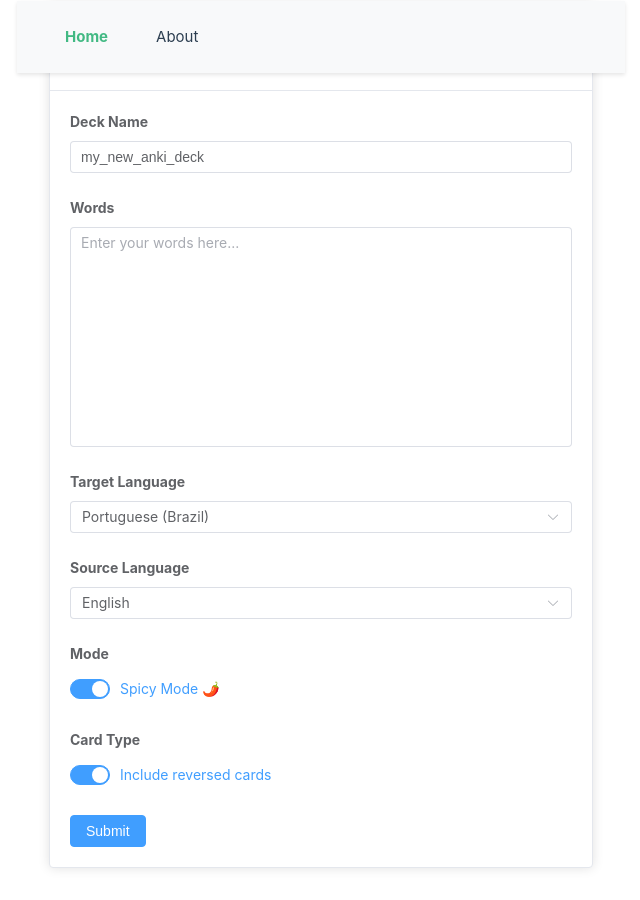
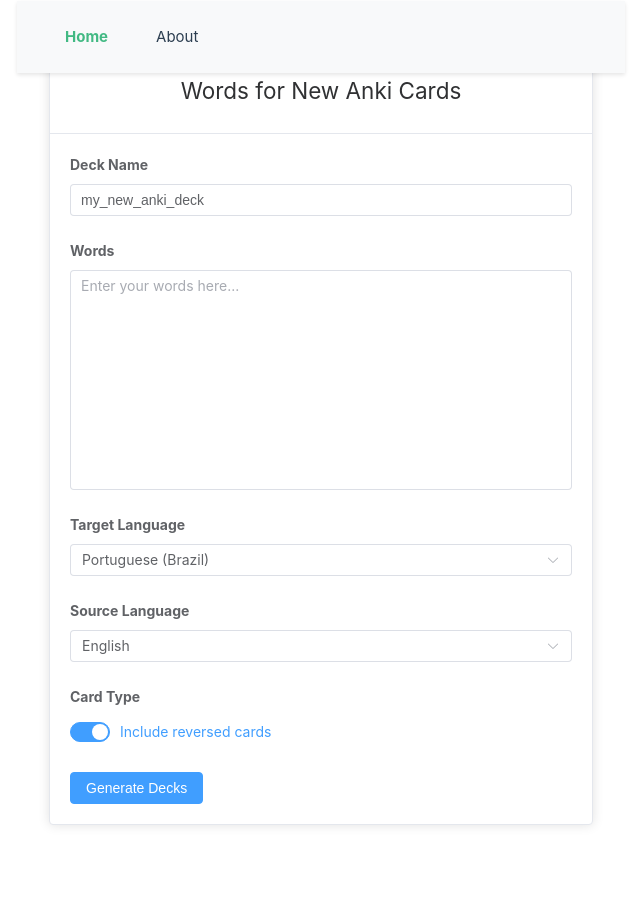
Before and after one commit to aust1nsoz/quick-cards, a Vue app in the folder frontend/: page / in a window 1280 px wide. Shown: the whole page, without its empty margins (15-655 px from the left). After the commit the page ends 857 px from the top, so only its background shows below. Built offline with nearby package versions, Linux system fonts and the light colour scheme; the HTML template or start-up script is replaced by a standard one.

Commit message:
1. auto donwload for anki files.\n2. removed spicy mode from FE

```diff
--- a/frontend/src/views/HomeView.vue
+++ b/frontend/src/views/HomeView.vue
@@ -10,9 +10,26 @@
 const inputTextWords = ref('')
 const targetLanguage = ref('Portuguese (Brazil)')
 const sourceLanguage = ref('English')
-const isSpicyMode = ref(true)
 const includeReversedCards = ref(true)
 const isLoading = ref(false)
+
+const downloadFile = (content: string, filename: string) => {
+  // Convert base64 to binary
+  const binaryString = window.atob(content)
+  const bytes = new Uint8Array(binaryString.length)
+  for (let i = 0; i < binaryString.length; i++) {
+    bytes[i] = binaryString.charCodeAt(i)
+  }
+  const blob = new Blob([bytes], { type: 'application/octet-stream' })
+  const url = window.URL.createObjectURL(blob)
+  const a = document.createElement('a')
+  a.href = url
+  a.download = filename
+  document.body.appendChild(a)
+  a.click()
+  window.URL.revokeObjectURL(url)
+  document.body.removeChild(a)
+}
 
 const handleSubmit = async () => {
   if (!inputTextWords.value.trim()) {
@@ -22,26 +39,32 @@
 
   isLoading.value = true
 
-  // Execution of API call upon submission
   try {
     const response = await axios.post(API_ENDPOINTS.GENERATE_CARDS, {
       deckName: inputTextName.value.trim() || DEFAULT_DECK_NAME,
       words: inputTextWords.value.trim(),
       targetLanguage: targetLanguage.value,
       sourceLanguage: sourceLanguage.value,
-      isSpicyMode: isSpicyMode.value,
       includeReversedCards: includeReversedCards.value
+    }, {
+      responseType: 'json' // Ensure we get JSON response
     })
 
     console.log('Backend response:', response.data)
-    ElMessage.success('Request sent successfully!')
+
+    // Download each APKG file
+    for (const file of response.data.apkgFiles) {
+      downloadFile(file.content, file.name)
+    }
+
+    ElMessage.success('Decks generated and downloaded successfully!')
 
     // Reset form
     inputTextWords.value = ''
     inputTextName.value = DEFAULT_DECK_NAME
   } catch (error) {
     console.error('Error sending request:', error)
-    ElMessage.error('Failed to send request to backend')
+    ElMessage.error('Failed to generate decks')
   } finally {
     isLoading.value = false
   }
@@ -90,14 +113,6 @@
           </el-select>
         </el-form-item>
 
-        <el-form-item label="Mode">
-          <el-switch
-            v-model="isSpicyMode"
-            active-text="Spicy Mode 🌶️"
-            inactive-text=""
-          />
-        </el-form-item>
-
         <el-form-item label="Card Type">
           <el-switch
             v-model="includeReversedCards"
@@ -112,7 +127,7 @@
             native-type="submit"
             :loading="isLoading"
           >
-            Submit
+            Generate Decks
           </el-button>
         </el-form-item>
       </el-form>
```
Also changed, not shown: 1 other file (tests, documents, lock files or other folders).
